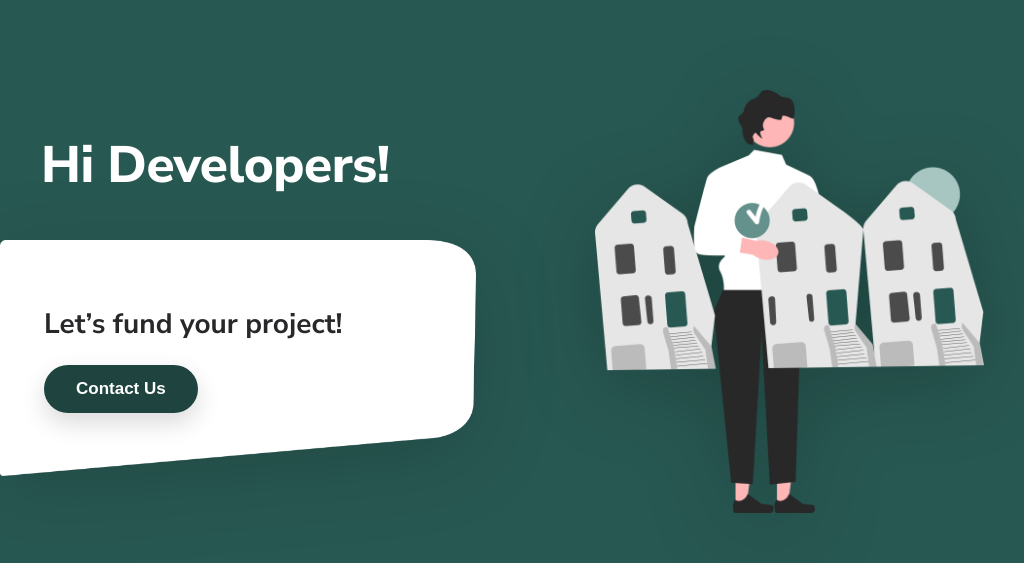
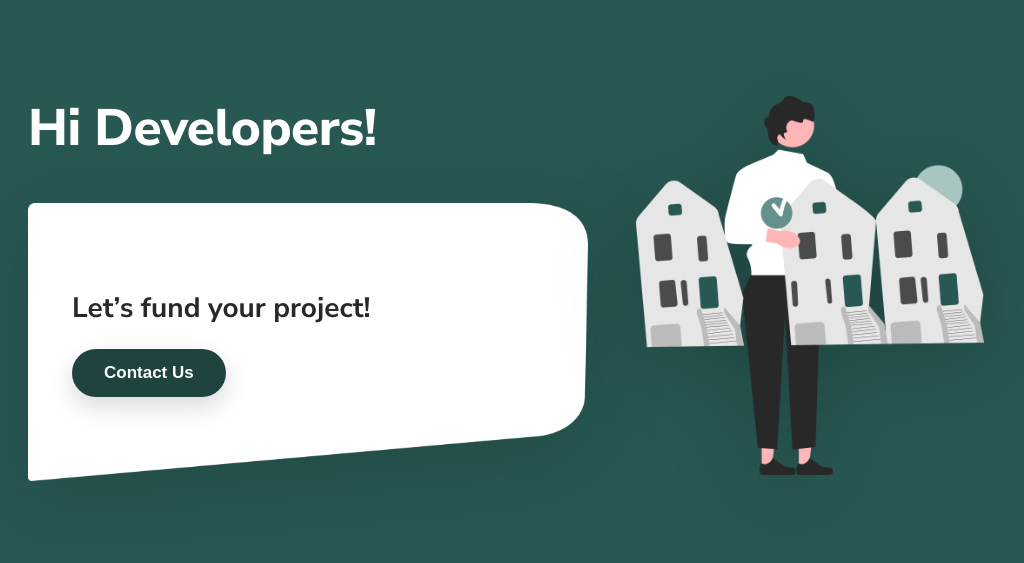
Before and after one commit to Scout-NU/3-stones, a React (Vite) app: page / in a window 1024 px wide. Shown: the top 563 px of the page. Built offline with nearby package versions, Linux system fonts and the light colour scheme.

Commit message:
trying to make it more responsive

```diff
--- a/src/developer/DeveloperPage.css
+++ b/src/developer/DeveloperPage.css
@@ -317,6 +317,26 @@
   }
 }
 
+@media (max-width: 1200px) and (min-width: 901px) {
+  .hero-inner {
+    gap: clamp(20px, 4vw, 36px);
+  }
+
+  .hero-content {
+    padding-left: clamp(16px, 3vw, 28px);
+  }
+
+  .hero-cta {
+    width: min(560px, 80vw);
+    margin-left: 0;
+    margin-right: clamp(12px, 3vw, 24px);
+  }
+
+  .hero-graphic img {
+    width: min(360px, 34vw);
+  }
+}
+
 @media (max-width: 900px) {
   .hero {
     padding: 72px 0 72px;
```
